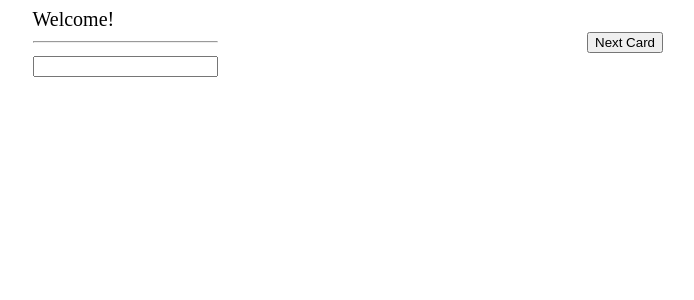
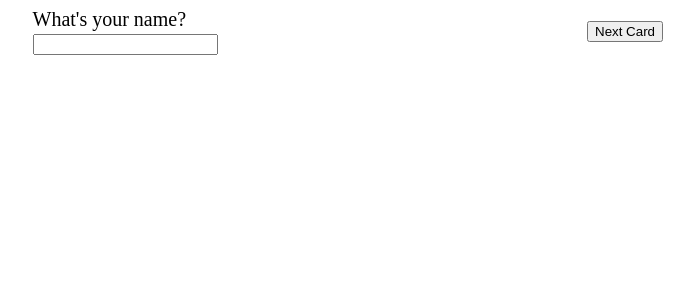
Before and after one commit to nwshane/eave-card-intro-form, a Next.js app: page / in a window 1280 px wide. Shown: the top 300 px of the page, without its empty margins (477-1171 px from the left). Built offline with nearby package versions, Linux system fonts and the light colour scheme.

Commit message:
Added labels for inputs.

```diff
--- a/components/IntroForm/NameCard.js
+++ b/components/IntroForm/NameCard.js
@@ -1,8 +1,10 @@
 export default ({changeName, name, goToNextCard}) => (
+  <form>
     <div>
-    Welcome!
-    <hr />
-    <form>
+      <label for='name_input'>
+        What's your name?
+      </label>
+    </div>
     <input
       id='name_input'
       name='name'
@@ -10,5 +12,4 @@ export default ({changeName, name, goToNextCard}) => (
       onChange={changeName}
     />
   </form>
-  </div>
 )
--- a/components/IntroForm/PhoneNumberCard.js
+++ b/components/IntroForm/PhoneNumberCard.js
@@ -1,5 +1,10 @@
 export default ({changePhoneNumber, phoneNumber, goToNextCard}) => (
   <form>
+    <div>
+      <label for='phone_number_input'>
+        What's your phone number?
+      </label>
+    </div>
     <input
       id='phone_number_input'
       name='phone_number'
```
Lines whose indentation alone changed are shown as unchanged.
